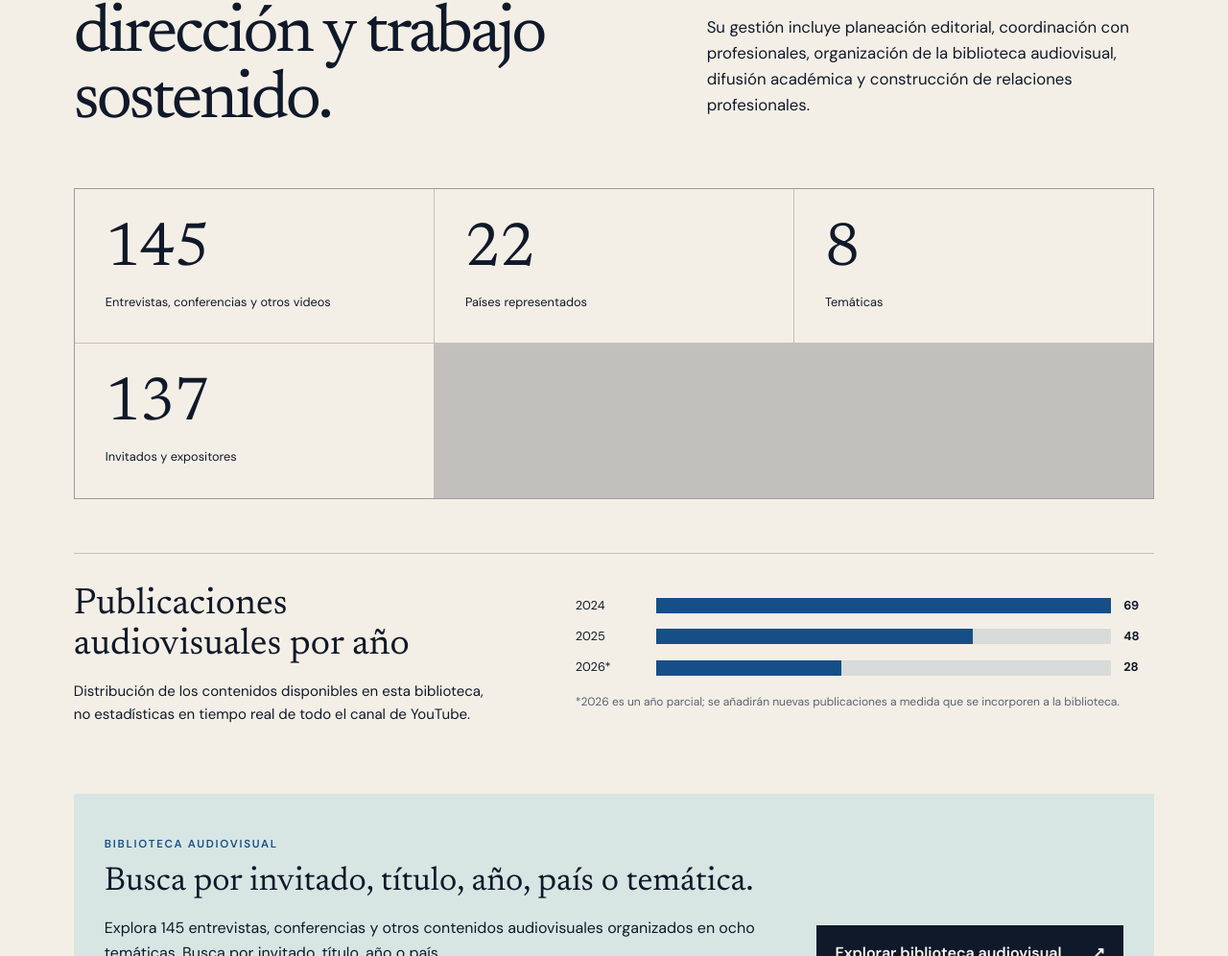
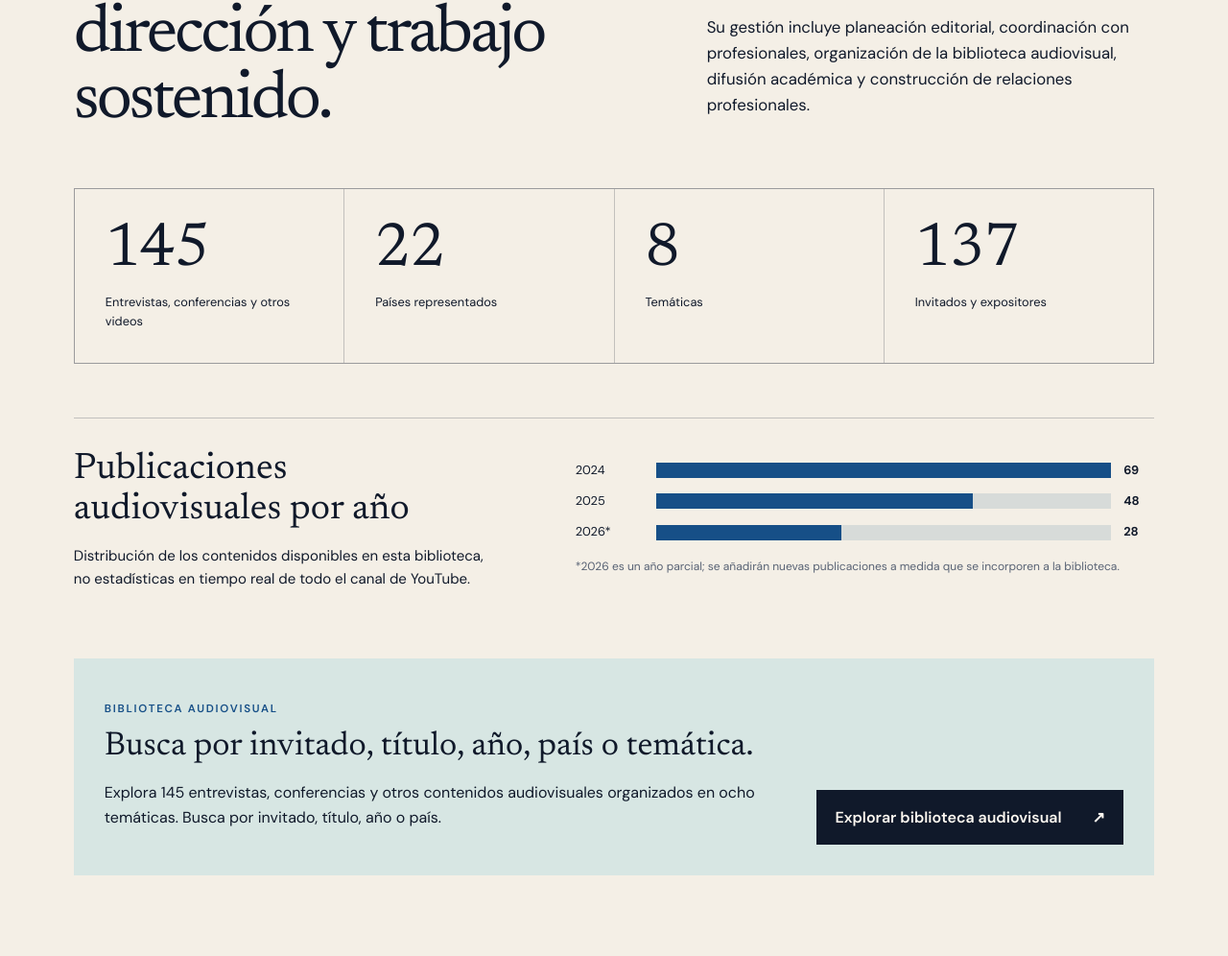
Before and after one commit to nellypanessoa/np, a plain HTML site: page index.html in a window 1280 px wide. Shown: the part 5791-6787 px from the top of the page at 96% size. Drawn offline with Linux system fonts and the light colour scheme.

Commit message:
Mostrar cuatro indicadores de Contenido Archivístico con diseño adaptable

```diff
--- a/assets/styles.css
+++ b/assets/styles.css
@@ -190,7 +190,7 @@ footer p:last-child { text-align: right; }
 .platform-stories p:not(.kicker){color:#d7dbe2;max-width:40rem}
 .platform-stories a{display:inline-block;margin-top:1rem;font-weight:700;text-underline-offset:.3rem}
 .impact{background:#f4efe6}
-.impact-stats{display:grid;grid-template-columns:repeat(3,1fr);gap:1px;background:var(--line);border:1px solid var(--line)}
+.impact-stats{display:grid;grid-template-columns:repeat(4,minmax(0,1fr));gap:1px;background:var(--line);border:1px solid var(--line)}
 .impact-stats>div{padding:clamp(1rem,2.5vw,2rem);background:var(--paper)}
 .impact-stats strong{display:block;font:400 clamp(2.8rem,5vw,5rem)/1 var(--serif)}
 .impact-stats span{font-size:.8rem;display:block;margin-top:.75rem}
```
